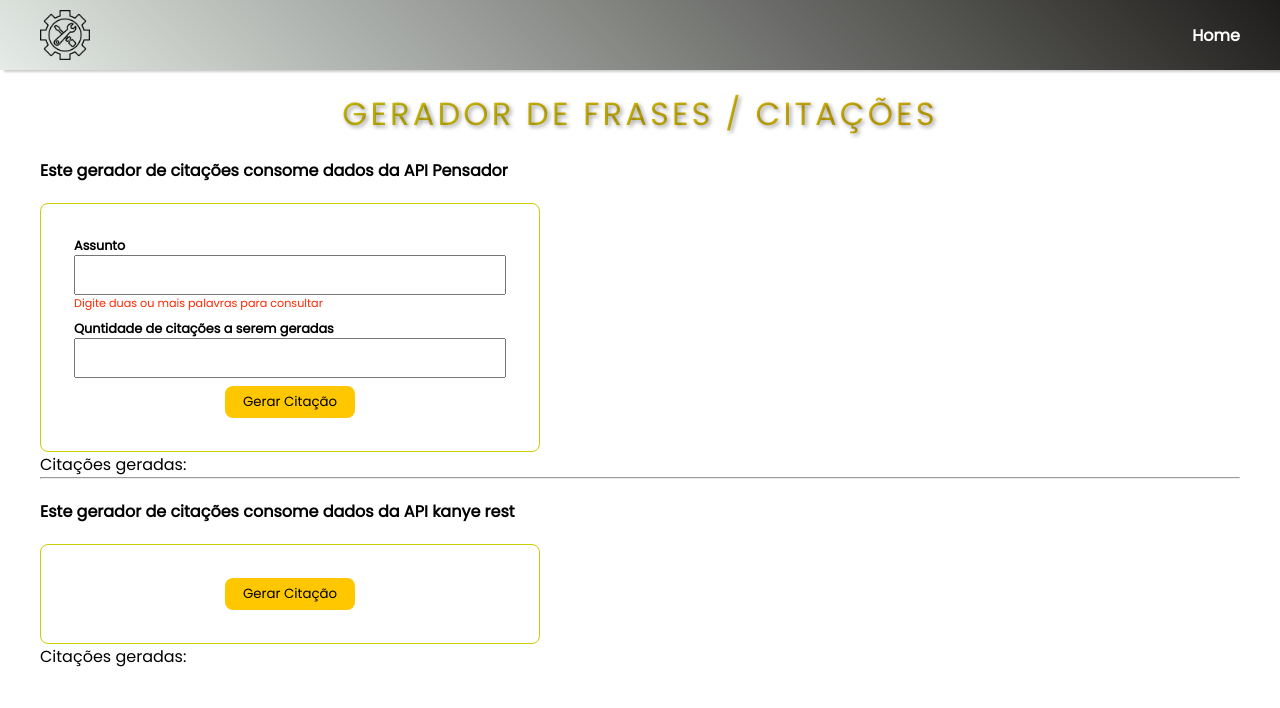
After one commit to michelebswm/projetos-diversos-python-html, a Flask app: page /geradordecitacao in a window 1280 px wide. The commit adds this page. Shown: the top 708 px of the page. Run offline with Flask 3, Linux system fonts and the light colour scheme.

Commit message:
gerador-citacoes

```diff
--- a/miniprojetos/forms.py
+++ b/miniprojetos/forms.py
@@ -9,3 +9,12 @@ class FormGeradorSenha(FlaskForm):
 
     def get_selected_items(self):
         return self.itens.data
+
+class FormGeradorCitacao(FlaskForm):
+    btn_gerar_citacao = SubmitField('Gerar Citação')
+
+
+class FormGeradorCitacaoPensador(FlaskForm):
+    assunto = StringField('Assunto', validators=[DataRequired()])
+    quantidade = IntegerField('Quntidade de citações a serem geradas', validators=[DataRequired(), NumberRange(min=1, max=10, message='Limite a ser gerado')])
+    btn_gerar_pensador = SubmitField('Gerar Citação')
--- a/miniprojetos/routes.py
+++ b/miniprojetos/routes.py
@@ -1,6 +1,8 @@
 from flask import Flask, render_template, url_for, request, flash
 from miniprojetos import app
-from miniprojetos.forms import FormGeradorSenha
+from miniprojetos.forms import FormGeradorSenha, FormGeradorCitacao, FormGeradorCitacaoPensador
+import requests
+from translate import Translator
 import secrets
 import string
 
@@ -29,3 +31,37 @@ def gerador_senha():
             flash('Nenhuma opção selecionada', 'alert-danger')
 
     return render_template("geradordesenha.html", form_gerarsenha=form_gerarsenha, senha_gerada=senha_gerada)
+
+
+@app.route('/geradordecitacao', methods=['GET', 'POST'])
+def gerador_citacao():
+    form_geradorcitacao = FormGeradorCitacao()
+    form_citacaopensador = FormGeradorCitacaoPensador()
+    citacao_traduzida = ''
+    lista_citacoes = []
+    if form_geradorcitacao.validate_on_submit() and 'btn_gerar_citacao' in request.form:
+        url = 'https://api.kanye.rest'
+        response = requests.get(url)
+        if response.status_code == 200:
+            response = response.json()
+            translator = Translator(to_lang="pt")
+            citacao_traduzida = translator.translate(response['quote'])
+        else:
+            citacao_traduzida = 'Não foi possível obter as citações'
+    if form_citacaopensador.validate_on_submit() and 'btn_gerar_pensador' in request.form:
+        assunto = form_citacaopensador.assunto.data
+        assunto = assunto.replace(' ', '+')
+        quantidade = form_citacaopensador.quantidade.data
+        url = f'https://pensador-api.vercel.app/?term={assunto}&max={quantidade}'
+        response = requests.get(url)
+        if response.status_code == 200:
+            response = response.json()
+            if not response['frases']:
+                lista_citacoes.append("Não foi possível obter as citações do Pensador com o assunto escolhido")
+            else:
+                for item in response['frases']:
+                    lista_citacoes.append(item['texto'])
+        else:
+            lista_citacoes.append("Não foi possível obter as citações do Pensador")
+
+    return render_template('geradordecitacao.html', form_geradorcitacao=form_geradorcitacao, form_citacaopensador=form_citacaopensador,  citacao_traduzida=citacao_traduzida, lista_citacoes=lista_citacoes)
--- /dev/null
+++ b/miniprojetos/static/css/style-citacao.css
@@ -0,0 +1,100 @@
+/* Estilização pagina Gerador de Citações */
+.container-geradorcitacao {
+	display: flex;
+	flex-direction: column;
+	padding: 20px 40px;
+}
+
+.title-gerarcitacao {
+	text-transform: uppercase;
+	letter-spacing: 0.1em;
+	font-size: 2rem;
+	text-align: center;
+	background: linear-gradient(45deg, #cecb09, #dbaa08);
+	-webkit-background-clip: text;
+	-webkit-text-fill-color: transparent;
+	text-shadow: 2px 2px 4px rgba(0, 0, 0, 0.4);
+}
+
+.description-gerarcitacao {
+	padding: 20px 0px;
+	font-weight: bold;
+}
+
+.content-form-geradorcitacao {
+	max-width: 500px;
+	border: 1px solid #cecb09;
+	border-radius: 8px;
+	padding: 25px;
+}
+
+.item-form {
+	display: flex;
+	flex-direction: column;
+	padding: 0px 8px;
+}
+
+.label-formcitacao {
+	font-weight: bold;
+	padding-top: 8px;
+	font-size: 0.8rem;
+}
+
+.msg-alert {
+	font-size: 0.7rem;
+	color: #ff2600;
+	padding: 0px 8px;
+}
+
+.input-formcitacao {
+	height: 40px;
+	padding-left: 8px;
+}
+
+.quantidade {
+	text-align: center;
+}
+
+.btn-gerarcitacao {
+	background-color: #ffc700;
+	border: 1px solid transparent;
+	border-radius: 8px;
+	width: 130px;
+	padding: 5px;
+	margin: 8px auto;
+	cursor: pointer;
+	transition: background-color 0.3s ease;
+}
+
+.btn-gerarcitacao:hover {
+	filter: brightness(120%);
+}
+
+.text-citacao {
+	font-style: italic;
+	margin: 10px 0px;
+	text-align: justify;
+}
+
+li {
+	list-style-type: circle;
+}
+
+@media screen and (max-width: 425px) {
+	.title-gerarcitacao {
+		font-size: 1.5rem;
+	}
+}
+
+@media screen and (max-width: 320px) {
+	.title-gerarcitacao {
+		font-size: 1.3rem;
+	}
+	.text-citacao {
+		font-size: 0.8rem;
+		text-align: left;
+	}
+	.description-gerarcitacao {
+		font-size: 0.9em !important;
+	}
+}
--- a/miniprojetos/static/css/style.css
+++ b/miniprojetos/static/css/style.css
@@ -75,6 +75,11 @@ a {
 	color: #fff;
 }
 
+.citacao {
+	background-color: #e9dd37;
+	color: #1e1e1e;
+}
+
 .moeda {
 	background-color: #7ac74c;
 	color: #fff;
@@ -82,6 +87,33 @@ a {
 
 .jogo {
 	background-color: #ee8130;
+}
+
+/* Estilização Navbar */
+header {
+	padding: 10px 40px;
+	display: flex;
+	justify-content: space-between;
+	align-items: center;
+	box-shadow: 4px 2px 2px rgba(0, 0, 0, 0.2);
+	background: linear-gradient(45deg, #e5ebe6, #1f1d1b);
+}
+.navbar-image {
+	width: 50px;
+	transition: transform 0.3s;
+}
+
+.navbar-image:hover {
+	transform: rotate(360deg);
+}
+
+.content-navbar {
+	font-weight: bold;
+	color: #fff;
+}
+
+.content-navbar:hover {
+	transform: scale(1.03);
 }
 
 /* Estilização Pagina Gerador de Senha */
@@ -154,6 +186,7 @@ a {
 	justify-content: center;
 }
 
+/* Estilização da responsividade */
 @media screen and (max-width: 1249px) {
 	.list-utilidades,
 	.jogos {
--- a/miniprojetos/templates/base.html
+++ b/miniprojetos/templates/base.html
@@ -5,26 +5,28 @@
 		<meta http-equiv="X-UA-Compatible" content="IE=edge" />
 		<meta name="viewport" content="width=device-width, initial-scale=1.0" />
 		<title>MiniProjetos - Compilação</title>
-		<link rel="stylesheet" href="{{ url_for('static', filename='css/style.css') }}" />
+		<link
+			rel="stylesheet"
+			href="{{ url_for('static', filename='css/style.css') }}"
+		/>
 		<link rel="preconnect" href="https://fonts.googleapis.com" />
 		<link rel="preconnect" href="https://fonts.gstatic.com" crossorigin />
 		<link
 			href="https://fonts.googleapis.com/css2?family=Poppins&display=swap"
 			rel="stylesheet"
 		/>
-		{% block head %}
-		{% endblock %}
+		{% block head %} {% endblock %}
 	</head>
 	<body>
+		<!--Incluindo uma barra de navegação feita em outro arquivo html-->
+		{% include 'navbar.html' %}
+
 		<!-- Mensagens redirecionadas via flash -->
 		{% with mensagens = get_flashed_messages(with_categories=True) %}
 		<!-- with para pegar a lista de mensagens-->
 		{% if mensagens %} {% for categoria, mensagem in mensagens %}
 		<!--Cada mensagem tem categoria e mensagem -->
 		<div class="alert {{ categoria }}">{{ mensagem }}</div>
-		{% endfor %} {% endif %} {% endwith %}
-
-		{% block body %}
-		{% endblock %}
+		{% endfor %} {% endif %} {% endwith %} {% block body %} {% endblock %}
 	</body>
 </html>
--- /dev/null
+++ b/miniprojetos/templates/geradordecitacao.html
@@ -0,0 +1,59 @@
+{% extends 'base.html' %}
+{% block head %}
+    <link rel="stylesheet" href="{{ url_for('static', filename='css/style-citacao.css') }}">
+{% endblock %}
+
+{% block body %}
+
+<div class="container-geradorcitacao">
+    <div class="title-gerarcitacao">
+    Gerador de Frases / Citações
+    </div>
+    <div class="description-gerarcitacao">
+        Este gerador de citações consome dados da API <a href="https://github.com/hebertcisco/pensador-api#readme">Pensador</a>
+    </div>
+     <form method="POST" action="" class="content-form-geradorcitacao">
+        {{ form_citacaopensador.csrf_token }}
+        <div class="item-form">
+            {{ form_citacaopensador.assunto.label(class="label-formcitacao") }}
+            {{ form_citacaopensador.assunto(class="input-formcitacao") }}
+        </div>
+         <div class="msg-alert">
+             Digite duas ou mais palavras para consultar
+         </div>
+        <div class="item-form">
+            {{ form_citacaopensador.quantidade.label(class="label-formcitacao") }}
+            {{ form_citacaopensador.quantidade(class="input-formcitacao quantidade") }}
+        </div>
+        <div class="item-form">
+            {{ form_citacaopensador.btn_gerar_pensador(class="btn-gerarcitacao") }}
+        </div>
+    </form>
+    <p>Citações geradas:</p>
+     <ul>
+        {% for citacao in lista_citacoes %}
+        <div class="text-citacao">
+            <li>{{ citacao }}</li>
+        </div>
+        {% endfor %}
+    </ul>
+    <hr>
+    <div class="description-gerarcitacao">
+        Este gerador de citações consome dados da API <a href="https://api.kanye.rest">kanye rest</a>
+    </div>
+    <form method="POST" action="" class="content-form-geradorcitacao">
+        {{ form_geradorcitacao.csrf_token }}
+        <div class="item-form">
+            {{ form_geradorcitacao.btn_gerar_citacao(class="btn-gerarcitacao") }}
+        </div>
+    </form>
+    <p>Citações geradas:</p>
+    <div class="text-citacao">
+        {{ citacao_traduzida }}
+    </div>
+
+</div>
+
+
+
+{% endblock %}
--- a/miniprojetos/templates/home.html
+++ b/miniprojetos/templates/home.html
@@ -1,2 +1,4 @@
 {% extends 'base.html' %}
-{% include 'painel.html' %}
+{% block body %}
+    {% include 'painel.html' %}
+{% endblock %}
--- /dev/null
+++ b/miniprojetos/templates/navbar.html
@@ -0,0 +1,10 @@
+<header class="header">
+	<img
+		src="{{ url_for('static', filename='fotos_site/logo.png')}}"
+		alt="logo"
+		class="navbar-image"
+	/>
+	<div class="content-navbar">
+		<a href="{{ url_for('home') }}">Home</a>
+	</div>
+</header>
--- a/miniprojetos/templates/painel.html
+++ b/miniprojetos/templates/painel.html
@@ -2,7 +2,7 @@
     <div class="content-projects">
         <ul class="list-utilidades">
             <li class="item-projects senha"><a href="{{ url_for('gerador_senha') }}">Gerador de Senha</a></li>
-            <li class="item-projects">Gerador de Citações</li>
+            <li class="item-projects citacao"><a href="{{ url_for('gerador_citacao') }}">Gerador de Citações</a></li>
             <li class="item-projects">Gerador de Gráficos</li>
             <li class="item-projects moeda">Conversor de Moedas</li>
             <li class="item-projects">Conversor de Unidades</li>
```
Also changed, not shown: teste.py (added, +21 -0 lines), miniprojetos/static/fotos_site/logo.png (added), miniprojetos/static/fotos_site/rocket.svg (added).
